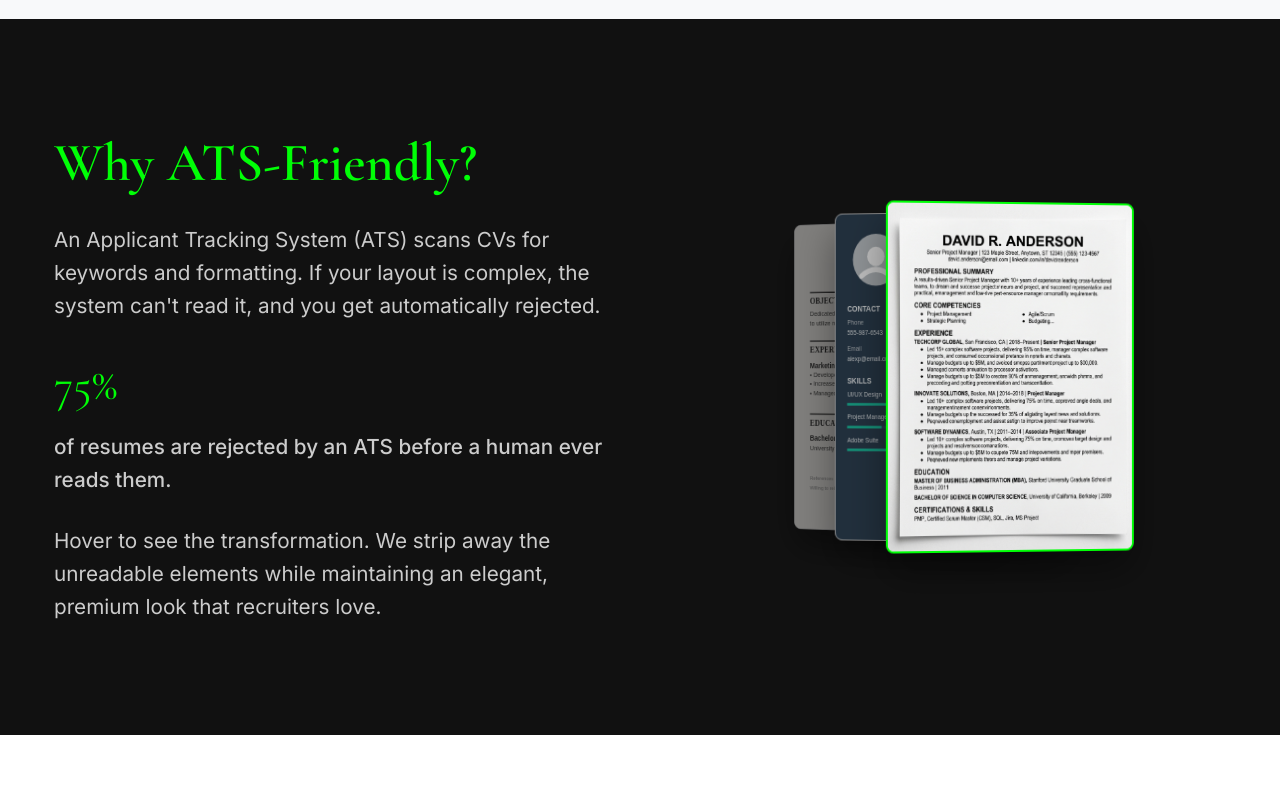
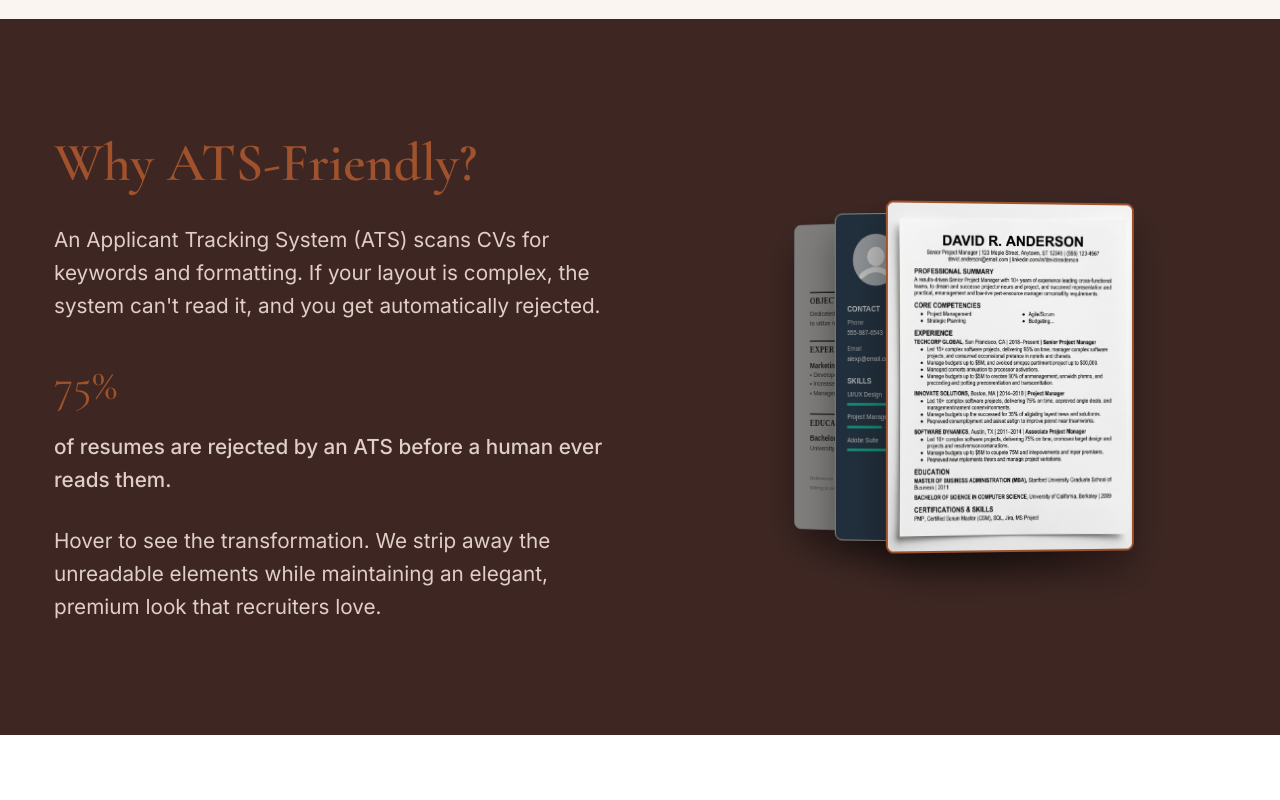
Before and after one commit to halaae/forge-digital, a React (Vite) app: page / in a window 1280 px wide. Shown: the part 1880-2680 px from the top of the page. Built offline with nearby package versions, Linux system fonts and the light colour scheme.

Commit message:
Revert neon green aesthetic back to premium brown

```diff
--- a/src/index.css
+++ b/src/index.css
@@ -1,14 +1,14 @@
 :root {
-  --brand: #00ff06;
-  --brand-hover: #00cc05;
-  --bg-dark: #111111;
-  --bg-darker: #050505;
+  --brand: #A0522D;
+  --brand-hover: #8B4513;
+  --bg-dark: #3E2723;
+  --bg-darker: #2D1A11;
   --bg-light: #ffffff;
-  --bg-gray: #f8f9fa;
-  --text-primary: #111111;
-  --text-secondary: #555555;
+  --bg-gray: #FAF5F0;
+  --text-primary: #2e1c15;
+  --text-secondary: #5c453c;
   --text-inverse: #ffffff;
-  --text-inverse-secondary: #cccccc;
+  --text-inverse-secondary: #dfcfc5;
 
   --font-heading: 'Cormorant Garamond', serif;
   --font-body: 'Inter', sans-serif;
@@ -82,7 +82,7 @@ button {
 .btn-primary:hover {
   background-color: var(--brand-hover);
   transform: translateY(-2px);
-  box-shadow: 0 4px 12px rgba(0, 255, 6, 0.3);
+  box-shadow: 0 4px 12px rgba(160, 82, 45, 0.3);
 }
 
 .btn-outline {
```
